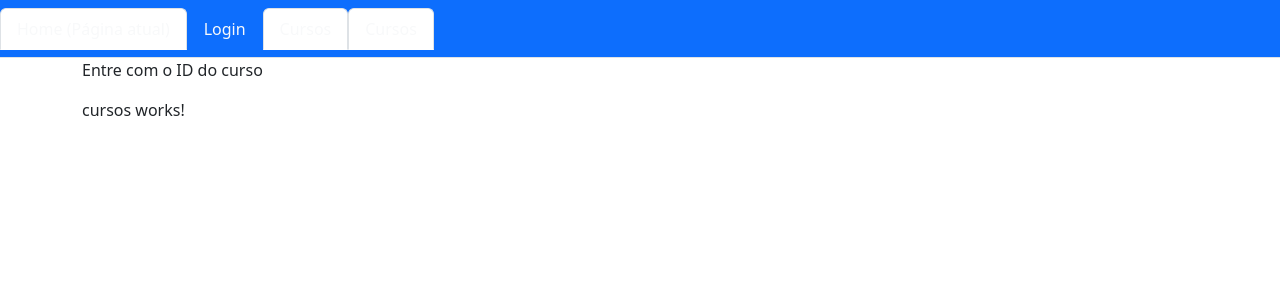
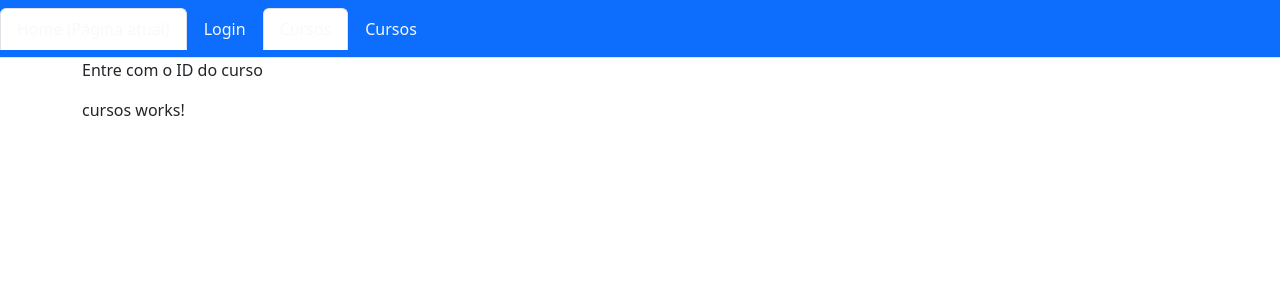
Before and after one commit to DavyddBF/angular-project, an Angular app in the folder rotas/: page /cursos in a window 1280 px wide. Shown: the top 300 px of the page. Built offline with nearby package versions, Linux system fonts and the light colour scheme.

Commit message:
Atualizando HTML

```diff
--- a/rotas/src/app/app.component.html
+++ b/rotas/src/app/app.component.html
@@ -10,7 +10,7 @@
       <a routerLink="/cursos" routerLinkActive="active" class="nav-link text-light">Cursos</a>
     </li>
     <li class="nav-item">
-      <a routerLink="/cursos" routerLinkActive="active" class="nav-link text-light">Cursos</a>
+      <a routerLink="/curso" routerLinkActive="active" class="nav-link text-light">Cursos</a>
     </li>
   </ul>
 </nav>
```
